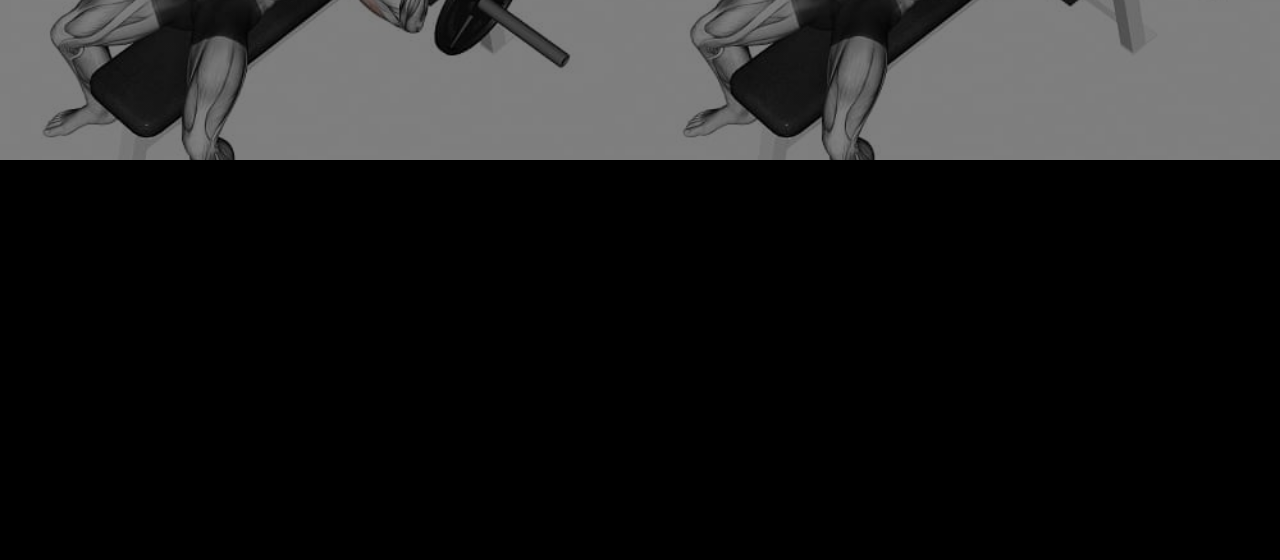
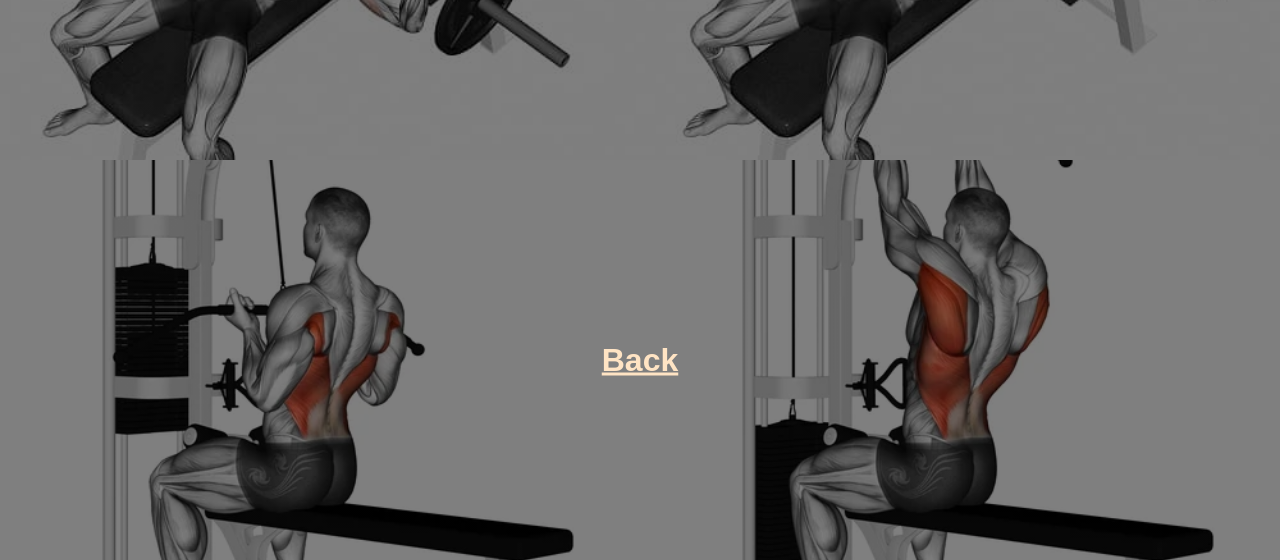
Before and after one commit to Faithfuloscar/FinalProjectCOMP001A, a plain HTML site: page index.html in a window 1280 px wide. Shown: the part 641-1201 px from the top of the page. Before the commit the page ends 801 px from the top, so only its background shows below. Drawn offline with Linux system fonts and the light colour scheme.

Commit message:
border added

```diff
--- a/index.html
+++ b/index.html
@@ -28,6 +28,19 @@
         background-repeat: no-repeat;
         background-size: cover;
         position: relative;
+        border: 1px;
+    }
+    .hero-image1 {
+    /* Use "linear-gradient" to add a darken background effect to the image (photographer.jpg). This will make the text easier to read */
+        background-image: linear-gradient(rgba(0, 0, 0, 0.5), rgba(0, 0, 0, 0.5)), url("images/lat-pulldown.webp");
+    /* Set a specific height */
+        height: 50%;
+    /* Position and center the image to scale nicely on all screens */
+        background-position: center;
+        background-repeat: no-repeat;
+        background-size: cover;
+        position: relative;
+        border: 1px;
     }
 
     /* Place text in the middle of the image */
@@ -65,6 +78,11 @@
       <h1><a href="chest.html" target="_self">Chest</a></h1>
     </div>
   </div>
+  <div class="hero-image1">
+    <div class="hero-text">
+      <h1><a href="back.html" target="_self">Back</a></h1>
+    </div>
+  </div>
 <body>
 
 </body>
```
Also changed, not shown: images/lat-pulldown.webp (added).
